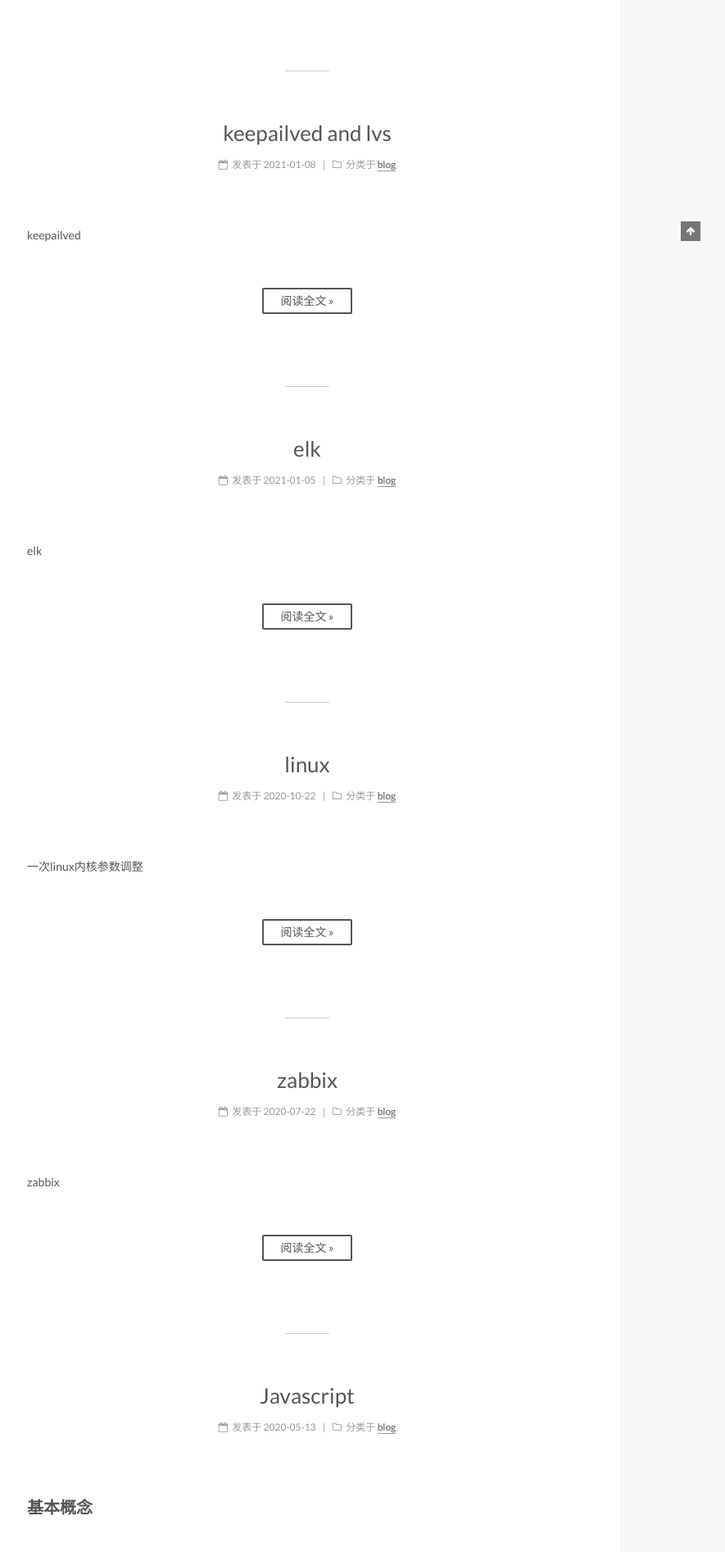
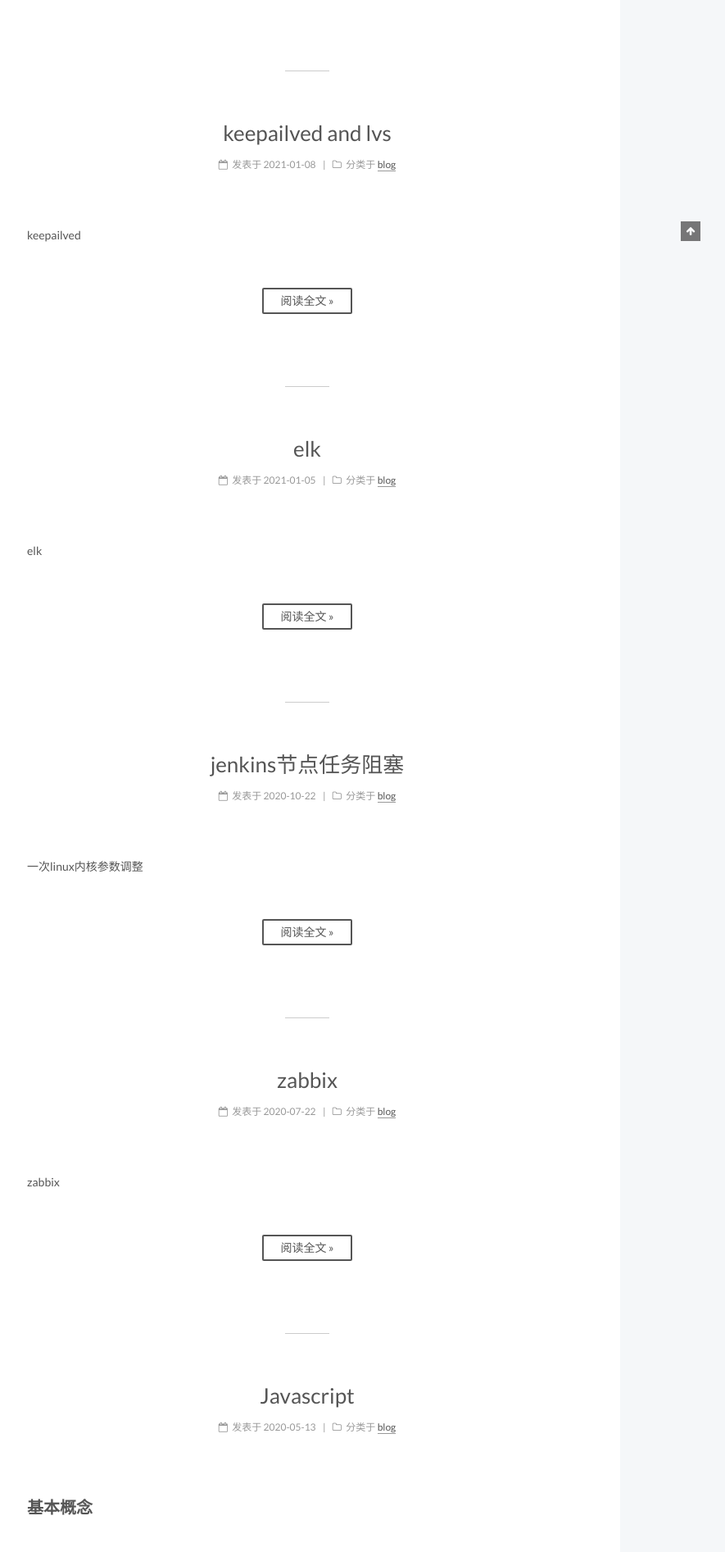
Before and after one commit to tuobashaoli/tuobashaoli.github.io, a Jekyll site: the page built from index.html, in a window 1280 px wide. Shown: the part 706-2599 px from the top of the page at 82% size, without its empty margins (395-1280 px from the left). Built offline with Jekyll 4.4.1, drawn with Linux system fonts in a browser that asks for light colours; the list of posts is cut into pages by our own code; comment, search, counter and statistics services are not loaded.

Commit message:
update linux

```diff
--- a/_posts/2020-10-22-linux.markdown
+++ b/_posts/2020-10-22-linux.markdown
@@ -4,7 +4,7 @@ date: '2020-10-22 15:52:18'
 description: 一次linux内核参数调整
 layout: post
 published: True
-title: "linux"
+title: "jenkins节点任务阻塞"
 tags: linux
 ---
 
```
